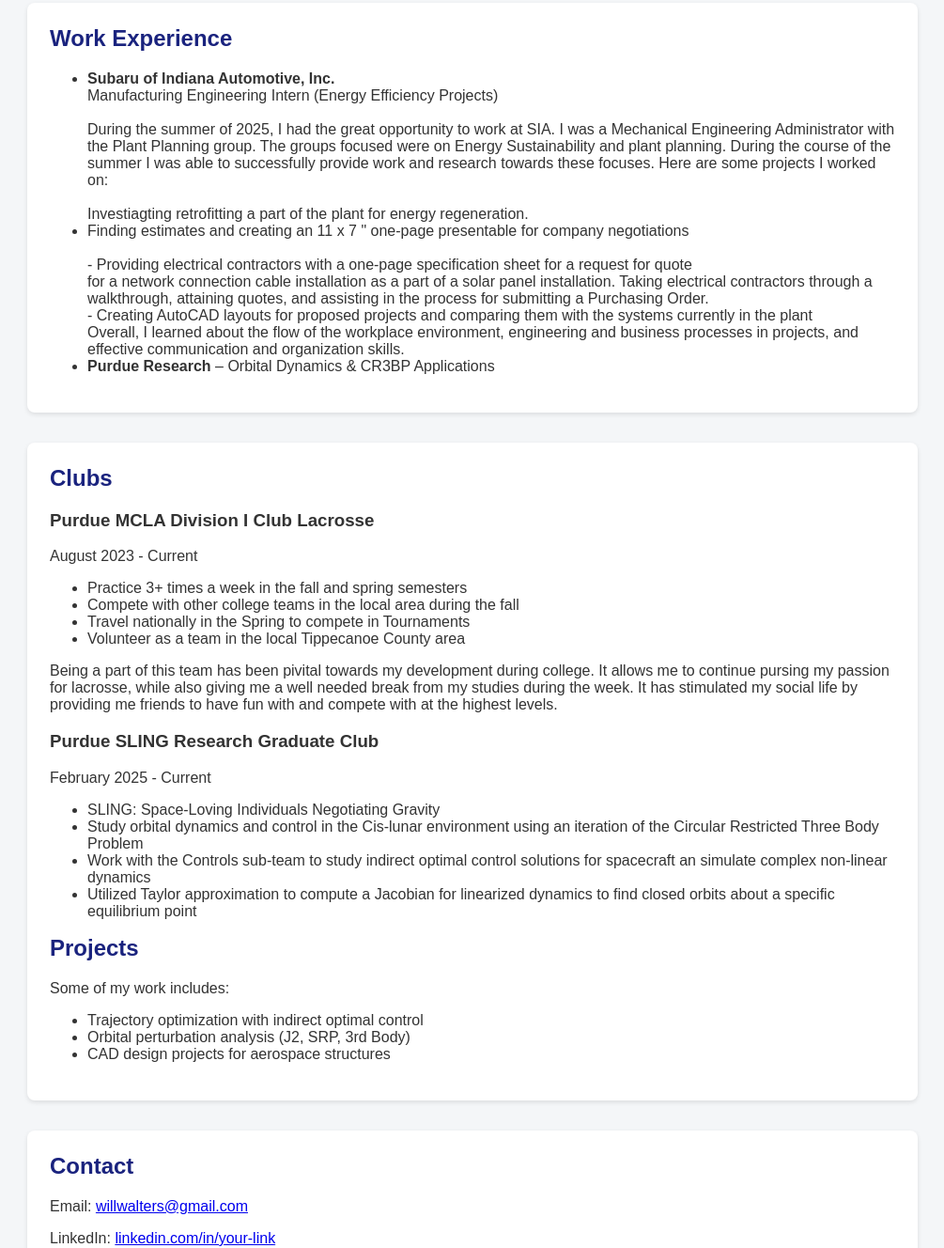
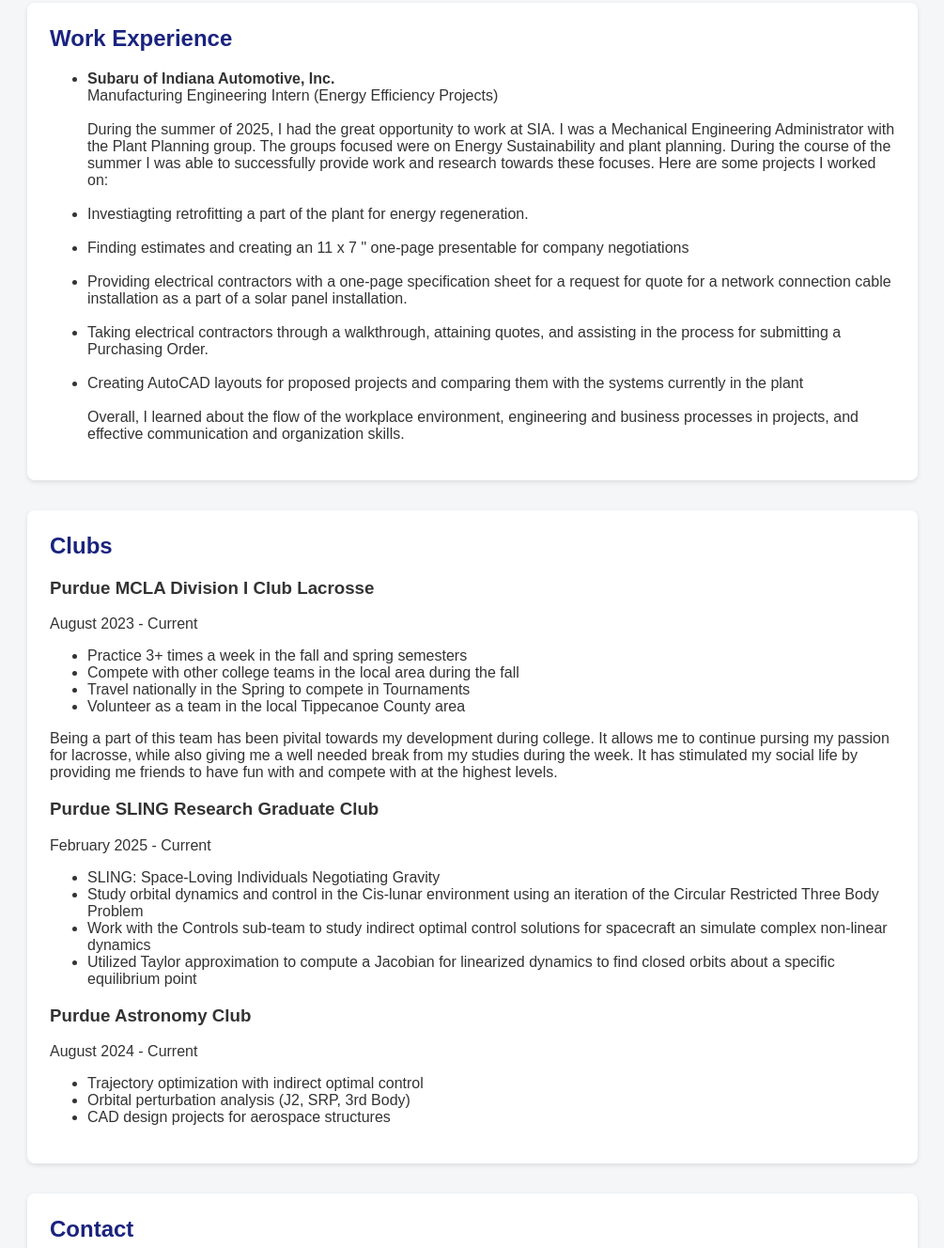
Before and after one commit to WillWalters1/WillWalters.github.io, a plain HTML site: page index.html in a window 1280 px wide. Shown: the part 448-1776 px from the top of the page at 94% size, without its empty margins (137-1142 px from the left). Drawn offline with Linux system fonts and the light colour scheme.

Commit message:
Update index.html

```diff
--- a/index.html
+++ b/index.html
@@ -106,20 +106,19 @@
         planning. During the course of the summer I was able to successfully provide work and research towards
         these focuses. Here are some projects I worked on: <br> <br>
 
-        Investiagting retrofitting a part of the plant for energy regeneration.<br>
+        <li>Investiagting retrofitting a part of the plant for energy regeneration.</li><br>
         <li>Finding estimates and creating an 11 x 7 " one-page presentable for company negotiations </li><br>
-        - Providing electrical contractors with a one-page specification sheet for a request for quote<br>
-        for a network connection cable installation as a part of a solar panel installation.
-        Taking electrical contractors through a walkthrough, attaining quotes, and assisting in the
-        process for submitting a Purchasing Order.<br>
-        - Creating AutoCAD layouts for proposed projects and comparing them with the systems currently in
-        the plant<br>
+        <li>Providing electrical contractors with a one-page specification sheet for a request for quote
+        for a network connection cable installation as a part of a solar panel installation. </li><br>
+        <li>Taking electrical contractors through a walkthrough, attaining quotes, and assisting in the
+        process for submitting a Purchasing Order.</li><br>
+        <li>Creating AutoCAD layouts for proposed projects and comparing them with the systems currently in
+        the plant</li><br>
 
         Overall, I learned about the flow of the workplace environment, engineering and
         business processes in projects, and effective communication and organization skills.<br>
 
         </li>
-      <li><b>Purdue Research</b> – Orbital Dynamics & CR3BP Applications</li>
     </ul>
   </section>
 
@@ -148,8 +147,8 @@
       <li>Utilized Taylor approximation to compute a Jacobian for linearized dynamics to find closed orbits about a specific equilibrium point</li>
     </ul>
 
-    <h2>Projects</h2>
-    <p>Some of my work includes:</p>
+    <h3>Purdue Astronomy Club</h3>
+    <p>August 2024 - Current</p>
     <ul>
       <li>Trajectory optimization with indirect optimal control</li>
       <li>Orbital perturbation analysis (J2, SRP, 3rd Body)</li>
```
